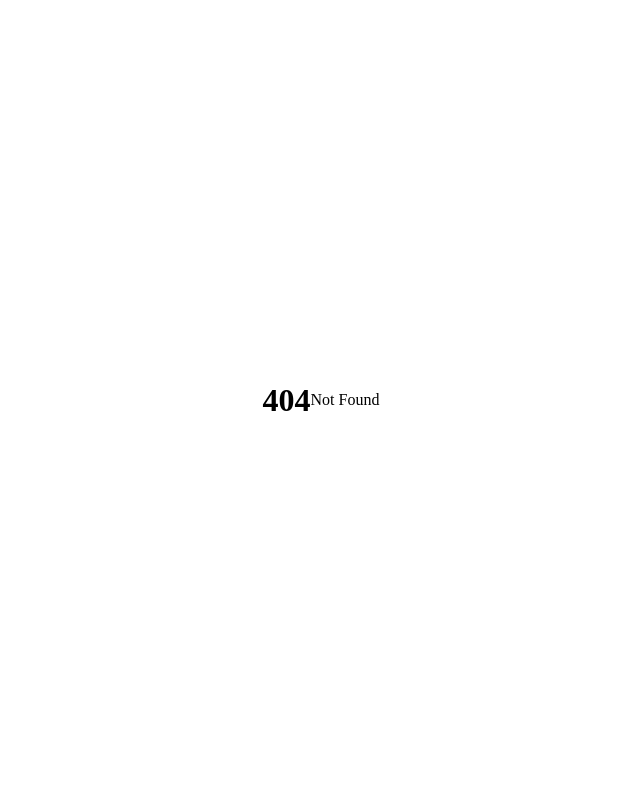
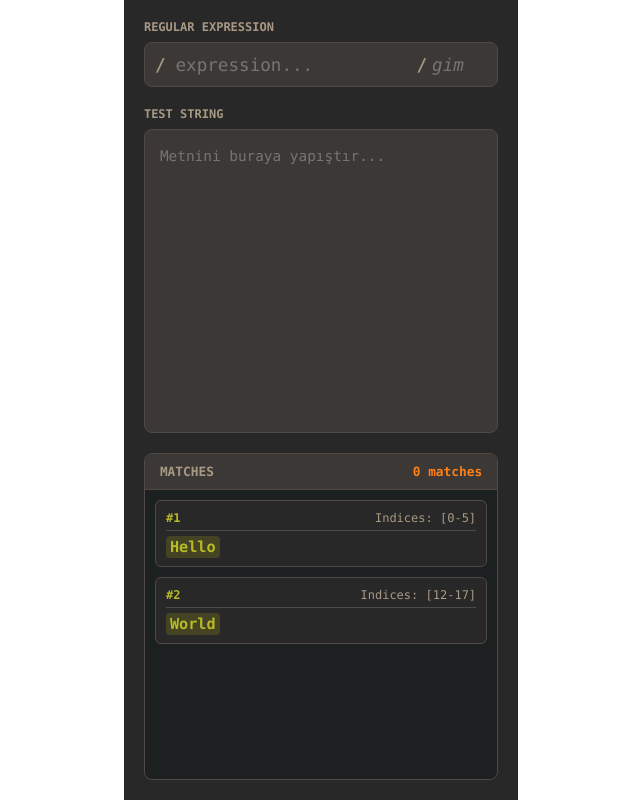
Before and after one commit to ArmutS/SimpleTools, a SvelteKit app: page /text/regex in a window 1280 px wide. Before the commit this address had no page. Shown: the whole page, without its empty margins (319-959 px from the left). Built offline with nearby package versions, Linux system fonts and the light colour scheme; a web font is replaced by a local one.

Commit message:
Regex Start

```diff
--- a/src-tauri/capabilities/default.json
+++ b/src-tauri/capabilities/default.json
@@ -2,9 +2,10 @@
   "$schema": "../gen/schemas/desktop-schema.json",
   "identifier": "default",
   "description": "Capability for the main window",
-  "windows": ["main"],
+  "windows": ["*"],
   "permissions": [
     "core:default",
-    "opener:default"
+    "opener:default",
+    "core:window:allow-close"
   ]
 }
--- a/src/routes/+layout.svelte
+++ b/src/routes/+layout.svelte
@@ -6,9 +6,26 @@
     import "../themes/carbonfox.css";
     import "../app.css";
     import { onMount } from "svelte";
+    import { getCurrentWindow } from "@tauri-apps/api/window";
 
     function setTheme(themeName: string) {
         document.documentElement.setAttribute("data-theme", themeName);
+    }
+
+    async function closeWindow() {
+        try {
+            const currentwindow = getCurrentWindow();
+            await currentwindow.close();
+            console.log("closeWindow un try icine girildi");
+        } catch (error) {
+            console.error("closeWindow catch icine girildi ", error);
+        }
+    }
+
+    function handleKeydown(event: KeyboardEvent) {
+        if (event.key === "Escape") {
+            closeWindow();
+        }
     }
 
     onMount(() => {
@@ -16,6 +33,8 @@
     });
 </script>
 
+<svelte:window onkeydown={handleKeydown} />
+
 <link
     rel="stylesheet"
     href="https://www.nerdfonts.com/assets/css/webfont.css"
--- /dev/null
+++ b/src/routes/text/regex/+page.svelte
@@ -0,0 +1,228 @@
+<script lang="ts">
+  // Logic ve Rust bağlantıları senin ellerinden öper...
+</script>
+
+<main class="regex-container">
+  <div class="control-panel">
+    <div class="input-label">Regular Expression</div>
+    <div class="regex-bar">
+      <span class="slash">/</span>
+      <input
+        type="text"
+        class="pattern-input"
+        placeholder="expression..."
+        spellcheck="false"
+      />
+      <span class="slash">/</span>
+      <input
+        type="text"
+        class="flags-input"
+        placeholder="gim"
+        spellcheck="false"
+      />
+    </div>
+  </div>
+
+  <div class="editor-section">
+    <div class="input-label">Test String</div>
+    <textarea
+      class="test-area"
+      placeholder="Metnini buraya yapıştır..."
+      spellcheck="false"
+    ></textarea>
+  </div>
+
+  <div class="results-section">
+    <div class="section-header">
+      <span>MATCHES</span>
+      <span class="match-count">0 matches</span>
+    </div>
+
+    <div class="matches-container">
+      <div class="match-card">
+        <div class="match-header">
+          <span class="match-index">#1</span>
+          <span class="match-range">Indices: [0-5]</span>
+        </div>
+        <div class="match-content">
+          <span class="highlight">Hello</span>
+        </div>
+      </div>
+
+      <div class="match-card">
+        <div class="match-header">
+          <span class="match-index">#2</span>
+          <span class="match-range">Indices: [12-17]</span>
+        </div>
+        <div class="match-content">
+          <span class="highlight">World</span>
+        </div>
+      </div>
+    </div>
+  </div>
+</main>
+
+<style>
+  /* --- LAYOUT --- */
+  .regex-container {
+    height: 100vh;
+    display: flex;
+    flex-direction: column;
+    padding: 20px;
+    gap: 20px;
+    background-color: var(--bg-app);
+    color: var(--text-main);
+    font-family: "Consolas", monospace;
+  }
+
+  .input-label {
+    font-size: 0.75rem;
+    color: var(--text-muted);
+    margin-bottom: 8px;
+    font-weight: bold;
+    text-transform: uppercase;
+  }
+
+  /* --- REGEX BAR --- */
+  .regex-bar {
+    display: flex;
+    align-items: center;
+    background-color: var(--bg-input);
+    border: 1px solid var(--border-color);
+    border-radius: 8px;
+    padding: 0 10px;
+    height: 45px;
+    font-size: 1.1rem;
+  }
+
+  .slash {
+    color: var(--text-muted);
+    font-weight: bold;
+    user-select: none;
+  }
+
+  .pattern-input {
+    flex: 1; /* Kalan alanı kapla */
+    background: transparent;
+    border: none;
+    color: var(--accent); /* Regex deseni renkli olsun */
+    padding: 0 10px;
+    font-family: inherit;
+    font-size: inherit;
+    outline: none;
+  }
+
+  .flags-input {
+    width: 60px;
+    background: transparent;
+    border: none;
+    color: var(--diff-add-text); /* Flagler yeşilimsi olsun */
+    padding: 0 5px;
+    font-family: inherit;
+    font-size: inherit;
+    outline: none;
+    font-style: italic;
+  }
+
+  /* --- TEST AREA --- */
+  .editor-section {
+    flex: 1; /* Esnek alan */
+    display: flex;
+    flex-direction: column;
+    min-height: 150px;
+  }
+
+  .test-area {
+    flex: 1;
+    background-color: var(--bg-input);
+    border: 1px solid var(--border-color);
+    border-radius: 8px;
+    padding: 15px;
+    color: var(--text-main);
+    font-family: inherit;
+    font-size: 0.9rem;
+    resize: none;
+    outline: none;
+    line-height: 1.6;
+  }
+
+  .test-area:focus {
+    border-color: var(--accent);
+  }
+
+  /* --- RESULTS SECTION --- */
+  .results-section {
+    flex: 1;
+    display: flex;
+    flex-direction: column;
+    background-color: var(--bg-header); /* Biraz daha koyu zemin */
+    border: 1px solid var(--border-color);
+    border-radius: 8px;
+    overflow: hidden;
+  }
+
+  .section-header {
+    padding: 10px 15px;
+    background-color: var(--bg-input);
+    border-bottom: 1px solid var(--border-color);
+    display: flex;
+    justify-content: space-between;
+    font-size: 0.8rem;
+    font-weight: bold;
+    color: var(--text-muted);
+  }
+
+  .match-count {
+    color: var(--accent);
+  }
+
+  .matches-container {
+    flex: 1;
+    overflow-y: auto;
+    padding: 10px;
+    display: flex;
+    flex-direction: column;
+    gap: 10px;
+  }
+
+  /* --- MATCH CARDS --- */
+  .match-card {
+    background-color: var(--bg-app);
+    border: 1px solid var(--border-color);
+    border-radius: 6px;
+    padding: 10px;
+    display: flex;
+    flex-direction: column;
+    gap: 5px;
+  }
+
+  .match-header {
+    display: flex;
+    justify-content: space-between;
+    font-size: 0.75rem;
+    color: var(--text-muted);
+    border-bottom: 1px solid var(--border-color);
+    padding-bottom: 5px;
+    margin-bottom: 2px;
+  }
+
+  .match-index {
+    color: var(--diff-add-text); /* Yeşilimsi */
+    font-weight: bold;
+  }
+
+  .match-content {
+    font-size: 0.95rem;
+    color: var(--text-main);
+    white-space: pre-wrap;
+    word-break: break-all;
+  }
+
+  .highlight {
+    background-color: var(--diff-add-bg);
+    color: var(--diff-add-text);
+    padding: 2px 4px;
+    border-radius: 4px;
+    font-weight: bold;
+  }
+</style>
```
Also changed, not shown: 2 other files (tests, documents, lock files or other folders). Lines whose indentation alone changed are shown as unchanged.
